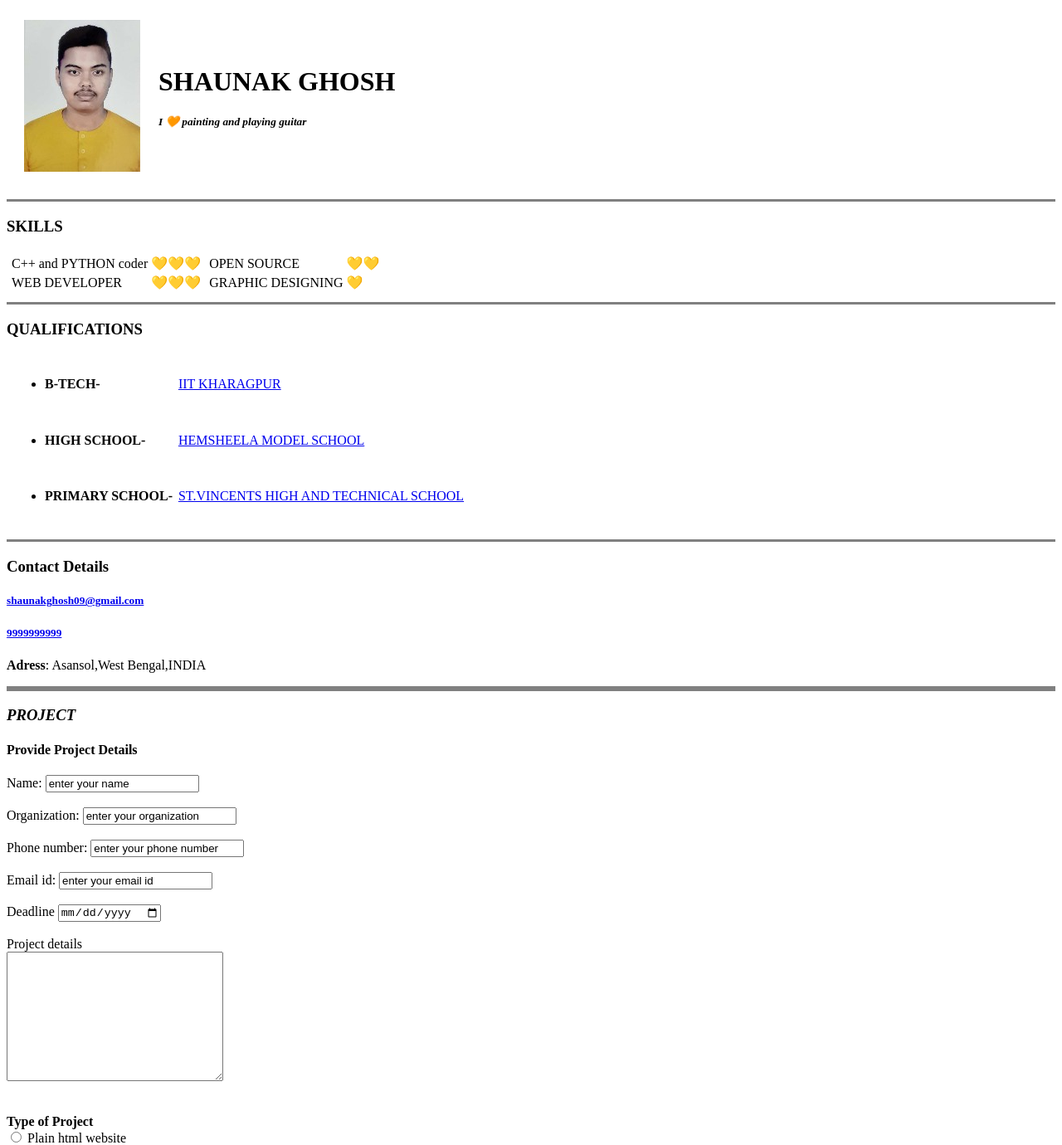
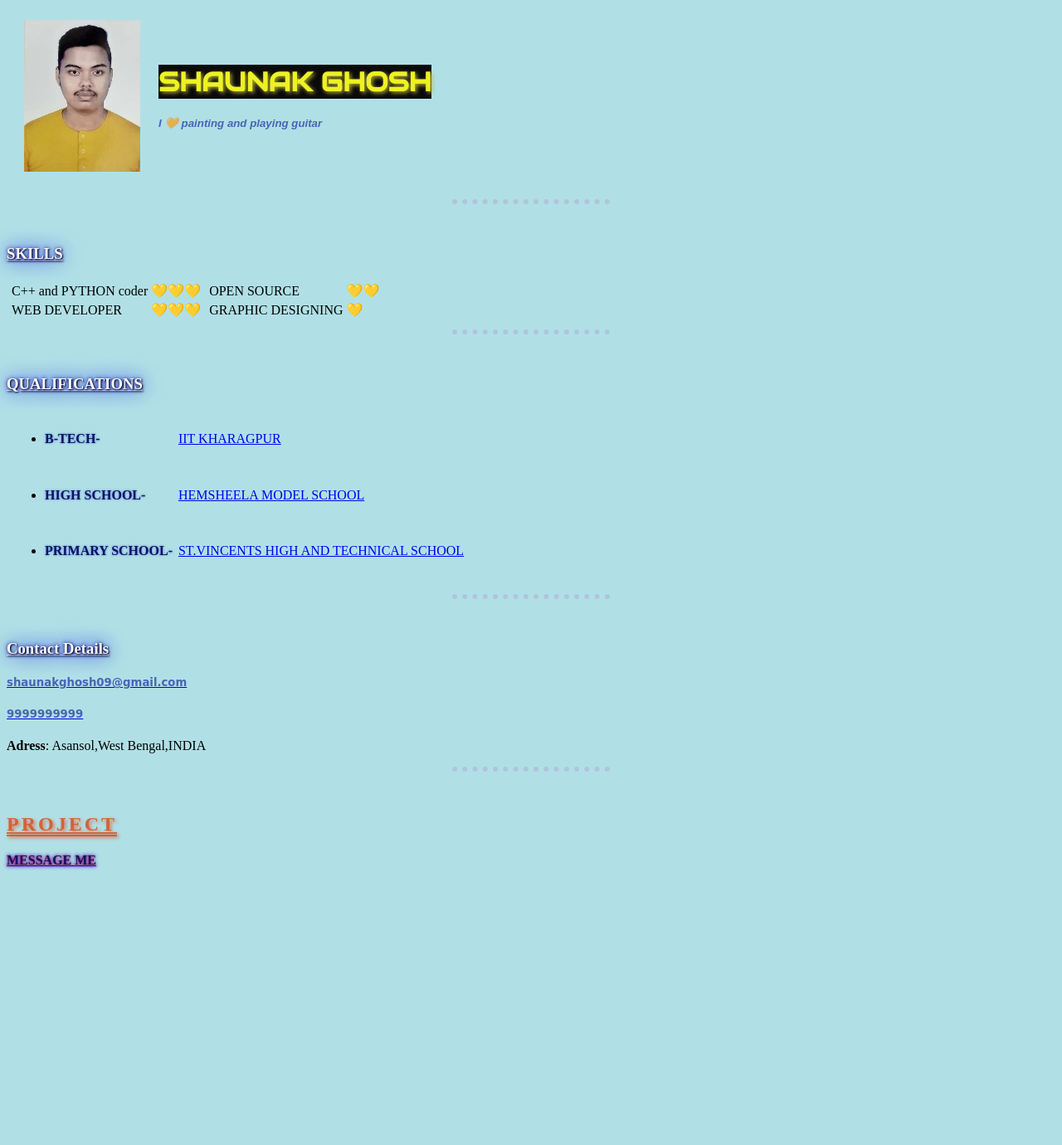
Before and after one commit to shaunak-09/CV, a plain HTML site: page index.html in a window 1280 px wide. Shown: the part 5-1385 px from the top of the page at 83% size. After the commit the page ends 1072 px from the top, so only its background shows below. Drawn offline with Linux system fonts and the light colour scheme; a web font is replaced by a local one.

Commit message:
html+css

```diff
--- a/index.html
+++ b/index.html
@@ -4,8 +4,32 @@
     <meta charset="UTF-8">
     <meta http-equiv="X-UA-Compatible" content="IE=edge">
     <meta name="viewport" content="width=device-width, initial-scale=1.0">
+
     <title>PORTFOLIO OF SHAUNAK GHOSH</title>
+
+    <link rel="stylesheet" href="style.css">
+
+    <link rel="stylesheet" href="https://fonts.googleapis.com/css?family=Audiowide|Sofia|Trirong">
+<style>
+h1.a {
+  font-family: "Audiowide", sans-serif;
+}
+
+h5.b {
+  font-family: "Sofia", sans-serif;
+}
+
+h3.c {
+  font-family: "Trirong", serif;
+
+}
+h2.c {
+  font-family: "Trirong", serif;
+
+}
+</style>
 </head>
+
 <body>
 
 
@@ -15,14 +39,14 @@
      </td>
 
         <td>
-        <b><h1 >SHAUNAK GHOSH</h1></b>
-        <em><h5>I 🧡 painting and playing guitar</h5></em>
+        <b><h1 class="a">SHAUNAK GHOSH</h1></b>
+        <em><h5 class="b">I 🧡 painting and playing guitar</h5></em>
          </td>
     </tr>
 
     </table>
     <hr size="3" noshade>
-    <b><h3>SKILLS</h3></b>
+    <b><h3 class="c">SKILLS</h3></b>
     <table>
         <tr>
             <td>
@@ -50,70 +74,36 @@
     </table>
 
     <hr size="3" noshade>
-    <b><h3>QUALIFICATIONS</h3></body></html></b>
+    <b><h3 class="c">QUALIFICATIONS</h3></body></html></b>
 
     <ul></li>
         <table cellspacing="5">
             <tr>
-                <td> <li><h4>B-TECH- </h4></li></td><td><a href="http://www.iitkgp.ac.in/" target="_blank">IIT KHARAGPUR</a></td>
+                <td> <li><h4 class="b">B-TECH- </h4></li></td><td><a href="http://www.iitkgp.ac.in/" target="_blank">IIT KHARAGPUR</a></td>
             </tr>
             <tr>
-                <td><li><h4>HIGH SCHOOL- </h4></td><td><a href="https://www.hemsheela.in/ " target="_blank">HEMSHEELA MODEL SCHOOL</a></td>
+                <td><li><h4 class="b">HIGH SCHOOL- </h4></td><td><a href="https://www.hemsheela.in/ " target="_blank">HEMSHEELA MODEL SCHOOL</a></td>
             </tr>
             <tr>
-                <td><li><h4>PRIMARY SCHOOL- </h4></li></td><td><a href=" http://stvincentsschoolasansol.in/" target="_blank">ST.VINCENTS HIGH AND TECHNICAL SCHOOL</a></td>
+                <td><li><h4 class="b">PRIMARY SCHOOL- </h4></li></td><td><a href=" http://stvincentsschoolasansol.in/" target="_blank">ST.VINCENTS HIGH AND TECHNICAL SCHOOL</a></td>
             </tr>
         </table>
     </ul>
     <hr size="3" noshade>
 
-    <h3>Contact Details</h3>
+    <h3 class="c">Contact Details </h3>
     <a href="mailto shaunakghosh100@gamil.com"><h5>shaunakghosh09@gmail.com</h5></a>
     <a href="tel: 9999999999"><h5>9999999999</h5></a>
     <p><strong>Adress</strong>: Asansol,West Bengal,INDIA</p>
     <hr size="6" noshade>
 
 
-    <i><h3>PROJECT</h3></i>
-
-    <h4>Provide Project Details</h4>
-
-    <form action="mailto: shaunakghosh100@gmail.com" method="post" enctype="text/plain">
-        <label for="name">Name: </label>
-        <input type="text" id="name" name="Name" value="enter your name" ><br><br>
-
-        <label>Organization: </label>
-        <input type="text" name="Organization" value="enter your organization"><br><br>
-
-        <label>Phone number: </label>
-        <input type="tel" name="phone number"value="enter your phone number"><br><br>
-
-        <label>Email id: </label>
-        <input type="email" name="email"value="enter your email id"><br><br>
-
-        <label>Deadline</label>
-        <input name="deadline" type="date"><br><br>
-
-        <label>Project details</label><br>
-        <textarea name="project details" rows="10" cols="30"></textarea><br><br><br>
+    <h2 class="c">PROJECT</h2>
+    <a href="h.html" target="_blank"><h4 class="a">MESSAGE ME</h4></a>
 
 
 
-        <label><b>Type of Project</b></label><br>
 
-        <input id="type 1" type="radio" name="type of project" value="plain html">
-        <label for="type 1">Plain html website</label><br>
-
-        <input id="type 2"type="radio" name="type of project" value="Amateur level website">
-        <label for="type 2">Amateur level website</label><br>
-
-        <input id="type 3"type="radio" name="type of project" value="Professional level website">
-        <label for="type 3">Professonal level website</label><br><br>
-        <input type="submit" vlaue="Submit">
-        <br><br><br><br>
-
-
-    </form>
 
 
 
--- /dev/null
+++ b/style.css
@@ -0,0 +1,57 @@
+body {
+    background-color: powderblue;
+
+}
+hr {
+    border-style: dotted none none none;
+    border-color: lightsteelblue;
+    border-width: 6px;
+    background-color: powderblue;
+    width: 15%;
+    height: 30px;
+}
+h1 {
+    background-color: rgb(10, 10, 10);
+    color:#eef124;
+    text-align: center;
+    text-shadow: 2px 2px 5px #b8b538ee;
+
+
+}
+h3 {
+    background-color: powderblue;
+    color:rgb(253, 250, 255);
+    text-decoration:underline solid;
+    text-shadow:1px 1px 2px black, 0 0 25px blue, 0 0 5px darkblue;
+}
+h2 {
+    background-color: powderblue;
+    color: rgba(216, 74, 18, 0.76);
+    text-align: left;
+    text-decoration:underline double;
+    letter-spacing: 3px;
+    text-shadow:2px 2px 4px #d87658;
+
+
+}
+h4.a{
+    background-color: powderblue;
+    color:#051367;
+    text-align: left;
+    text-shadow:0 0 3px #FF0000, 0 0 5px #0000FF;
+
+}
+h4.b{
+    background-color: powderblue;
+    color:#051367;
+    text-align: left;
+    text-shadow:0 0 3px #485bcad8 ;
+
+
+}
+h5 {
+    background-color: powderblue;
+    color:#111f9ca4;
+    font-family: "Lucida Handwriting",Cursive;
+
+}
```
Also changed, not shown: h.html (added, +53 -0 lines).
